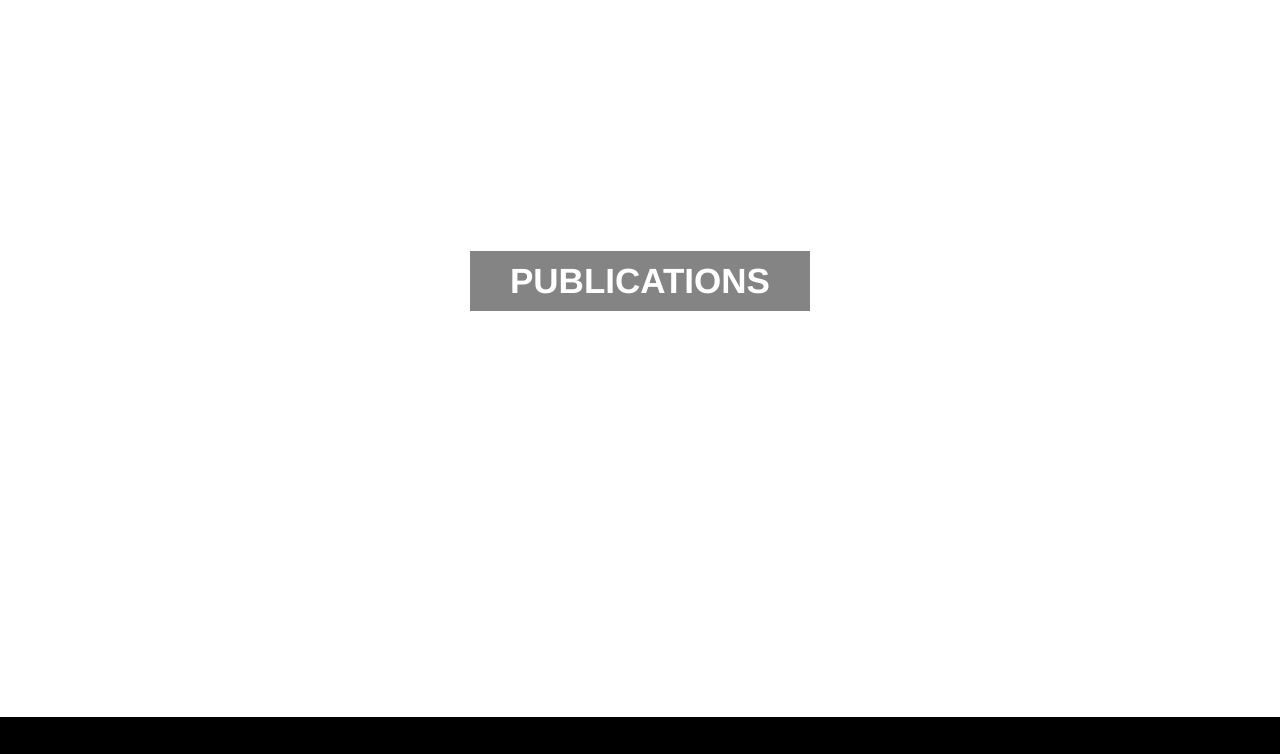
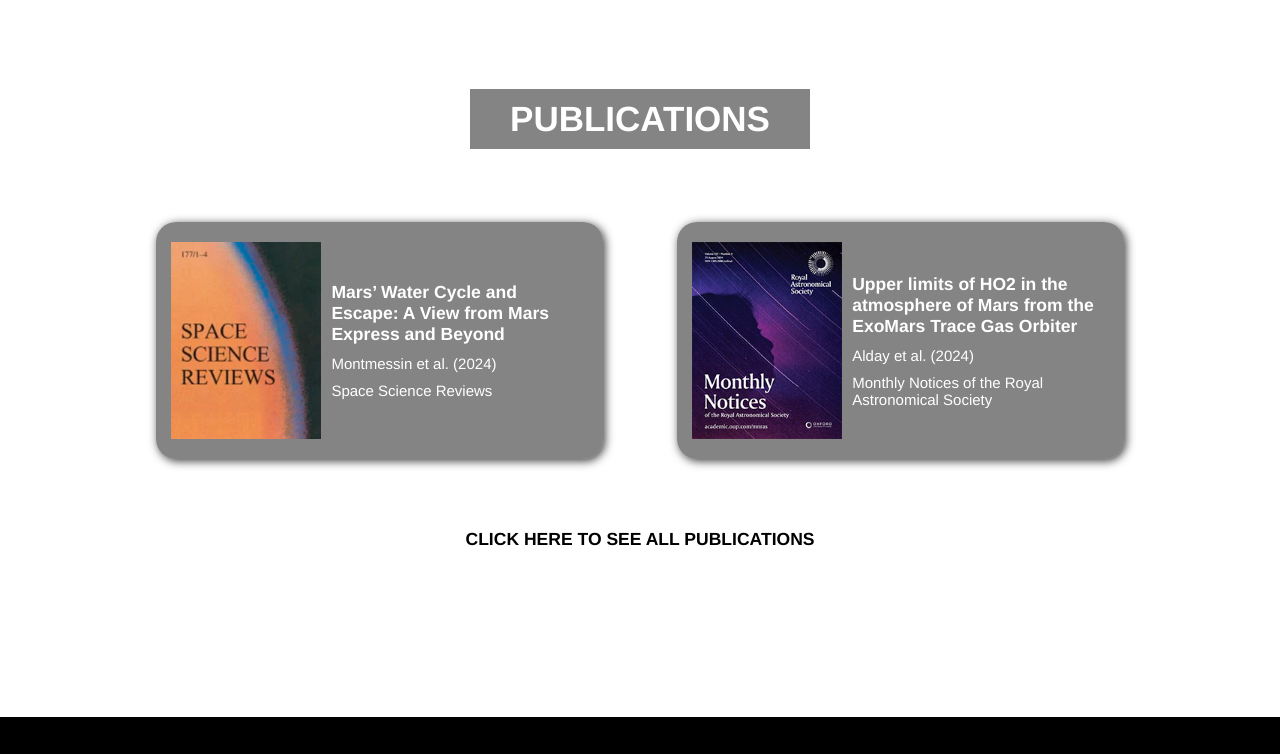
Before and after one commit to aldaydev/j-alday-web, a plain HTML site: page index.html in a window 1280 px wide. Shown: the part 83-837 px from the top of the page. Drawn offline with Linux system fonts and the light colour scheme.

Commit message:
Preparating first slide

```diff
--- a/assets/css/styles.css
+++ b/assets/css/styles.css
@@ -5,6 +5,7 @@
     --color-black-trans: #0000007b;
     --color-white: #ffffff;
     --color-orange: #e9b03d;
+    --box-shadow:
 }
 
 /*----------ESTILOS INICIALES----------*/
@@ -188,22 +189,27 @@ body {
     color: white;
     text-align: center;
     padding: 20px;
+    padding-top: 40px;
     z-index: 0;
 
     display: flex;
     flex-direction: column;
 }
 
+/*Contenedir interior de cada slide*/
 .slide__content{
-    max-width: 70%;
+    /* max-width: 80%; */
     display: flex;
     flex-direction: column;
     align-items: center;
     justify-content: center;
     gap: 30px;
+    width: 90%;
 }
 
-.slide__publications{
+/* Estilos globales slide */
+
+.slide__publications-title{
     padding: 10px 40px;
     font-size: 3.5rem;
     border: 5px solid var(--color-white);
@@ -211,20 +217,61 @@ body {
     animation: sliderTitle .5s ease-in-out both;
 }
 
-.slide__subtitle{
-    text-wrap: pretty;
+.publications__content{
+    display: flex;
+    align-items: center;
+    justify-content: space-evenly;
+    flex-wrap: wrap;
 }
 
-@keyframes sliderTitle {
-    from{
-        transform: scale(1.1);
-        opacity: 0;
-    }to{
-        transform: scale(1);
-        opacity: 1;
-    }
+/* Estilos publicaciones Slide */
+
+.publication{
+    flex-basis: 40%;
+    display: flex;
+    flex-direction: column;
+    gap: 15px;
+
 }
 
+.publication__type{
+    font-size: 2rem;
+}
+
+.publication__info-container{
+    background-color: var(--color-black-trans);
+    border-radius: 20px;
+    color: var(--color-black);
+
+    display: flex;
+    align-items: center;
+    justify-content: start;
+    gap: 10px;
+
+    padding: 20px 15px;
+
+    box-shadow: 2px 2px 10px #3d3d3d;
+}
+
+.publication__img{
+    width: 150px;
+}
+
+.publication__data-container{
+    color: var(--color-white);
+    text-align: start;
+    display: flex;
+    flex-direction: column;
+    gap: 10px;
+}
+
+.slide__button{
+    margin-top: 20px;
+    background-color: var(--color-white);
+    color: var(--color-black);
+    border-radius: 20px;
+    padding: 20px;
+}
 
 
 /* Botones de navegación */
--- a/index.html
+++ b/index.html
@@ -77,15 +77,47 @@
 
                 <section class="slide" style="background-image: url('./assets/img/milky-way-bg.jpg');">
                     <div class="slide__content">
-                        <h1 class="slide__publications">PUBLICATIONS</h1>
+                        <h1 class="slide__publications-title">PUBLICATIONS</h1>
+
                         <div class="publications__content">
-                            <div class="lastest__publication">
-                                <h3>LATEST</h3>
+
+                            <div class="publication lastest__publication">
+                                <h3 class="publication__type">LATEST</h3>
+                                <div class="publication__info-container">
+
+                                    <img src="./assets/img/publications-img/space-science-reviews-img.png" alt="Space Science Reviews image" class="publication__img">
+
+                                    <div class="publication__data-container">
+                                        <h3 class="publication__title">Mars’ Water Cycle and Escape: A View from Mars Express and Beyond</h3>
+                                        <p class="publication__authors">Montmessin et al. (2024)</p>
+                                        <p class="publication__site">Space Science Reviews</p>
+                                    </div>
+                                </div>
                             </div>
-                            <div class="featured__publications">
-                                <h3>FEATURED</h3>
+
+                            <div class="publication featured__publication">
+                                <h3 class="publication__type">FEATURED</h3>
+                                <div class="publication__info-container">
+
+
+                                    <img src="./assets/img/publications-img/royal-astronomica-society-img.png" alt="Space Science Reviews image" class="publication__img">
+
+                                    <div class="publication__data-container">
+                                        <h3 class="publication__title">Upper limits of HO2 in the atmosphere of Mars from the ExoMars Trace Gas Orbiter</h3>
+                                        <p class="publication__authors">Alday et al. (2024)</p>
+                                        <p class="publication__site">Monthly Notices of the Royal Astronomical Society</p>
+                                    </div>
+
+                                </div>
+
                             </div>
+
                         </div>
+
+                        <a href="./publications.html" class="slide__button">
+                            <h3>CLICK HERE TO SEE ALL PUBLICATIONS</h3>
+                        </a>
+
                     </div>
                 </section>
 
```
Also changed, not shown: assets/img/publications-img/royal-astronomica-society-img.png (added), assets/img/publications-img/space-science-reviews-img.png (added).
